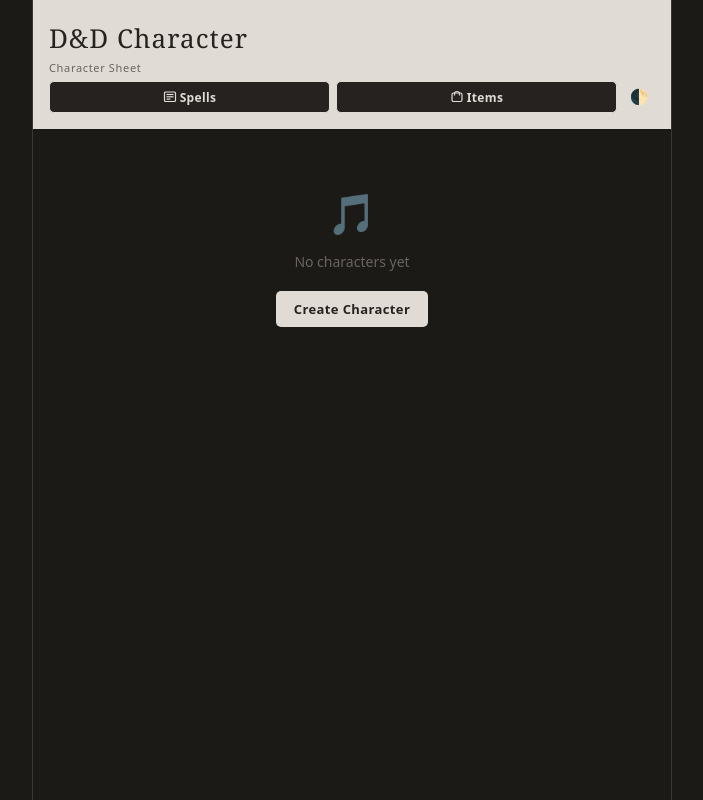
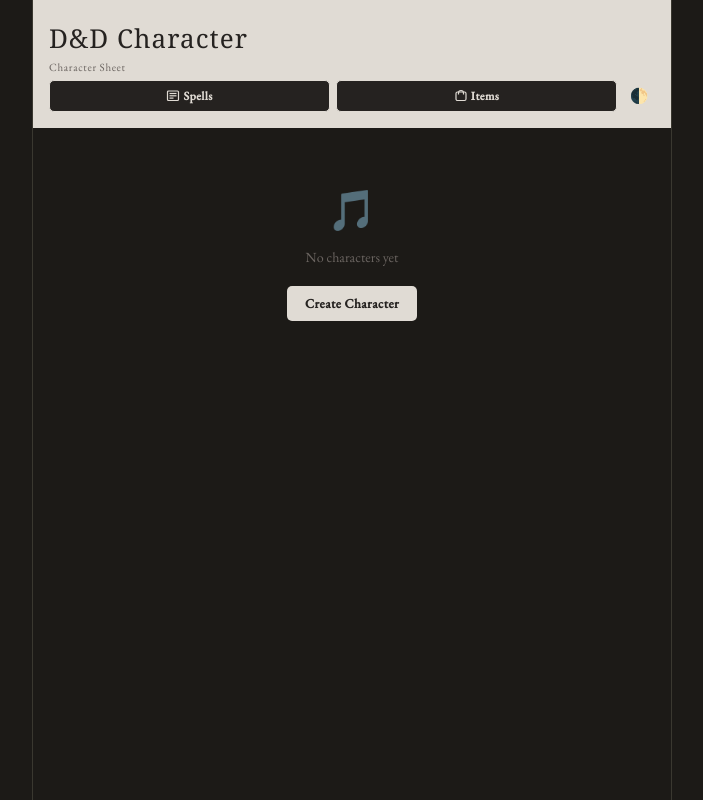
Before and after one commit to hernanescu/dnd_character, a Flask app: page / in a window 1280 px wide. Shown: the whole page, without its empty margins (288-991 px from the left). Run offline with Flask 3, Linux system fonts and the light colour scheme; the visitor is signed in with stand-in values (Sample User, id 1); data that the repository does not hold is empty; some web fonts are replaced.

Commit message:
feat: replace Lato with EB Garamond in dnd_character

```diff
--- a/static/css/app.css
+++ b/static/css/app.css
@@ -11,22 +11,25 @@
   font-weight: 500;
 }
 @font-face {
-  font-family: 'Lato';
-  src: url('/static/fonts/Lato-Regular.woff2') format('woff2'),
-       url('/static/fonts/Lato-Regular.ttf') format('truetype');
+  font-family: 'EBGaramond';
+  src: url('/static/fonts/EBGaramond-Regular.woff2') format('woff2');
   font-weight: 400;
+  font-style: normal;
+  font-display: swap;
 }
 @font-face {
-  font-family: 'Lato';
-  src: url('/static/fonts/Lato-Bold.woff2') format('woff2'),
-       url('/static/fonts/Lato-Bold.ttf') format('truetype');
-  font-weight: 700;
+  font-family: 'EBGaramond';
+  src: url('/static/fonts/EBGaramond-Medium.woff2') format('woff2');
+  font-weight: 500;
+  font-style: normal;
+  font-display: swap;
 }
 @font-face {
-  font-family: 'Lato';
-  src: url('/static/fonts/Lato-Italic.woff2') format('woff2'),
-       url('/static/fonts/Lato-Italic.ttf') format('truetype');
+  font-family: 'EBGaramond';
+  src: url('/static/fonts/EBGaramond-Italic.woff2') format('woff2');
+  font-weight: 400;
   font-style: italic;
+  font-display: swap;
 }
 
 *, *::before, *::after { box-sizing: border-box; margin: 0; padding: 0; }
@@ -41,7 +44,7 @@
   --text-dim:      #8a8078;
   --text-faint:    #a09890;
   --font-display:  'AlegreyaSC', Georgia, serif;
-  --font-body:     system-ui, -apple-system, sans-serif;
+  --font-body:     'EBGaramond', Georgia, serif;
   --radius:        8px;
   --radius-sm:     5px;
   --gray-bg:       var(--surface2);
```
